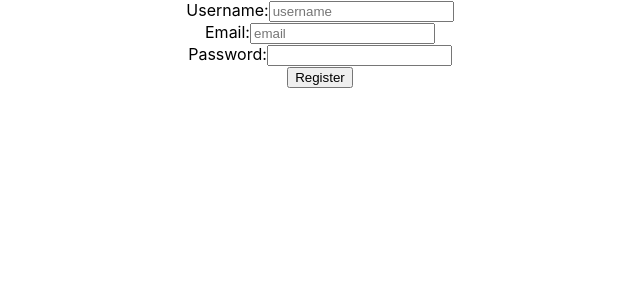
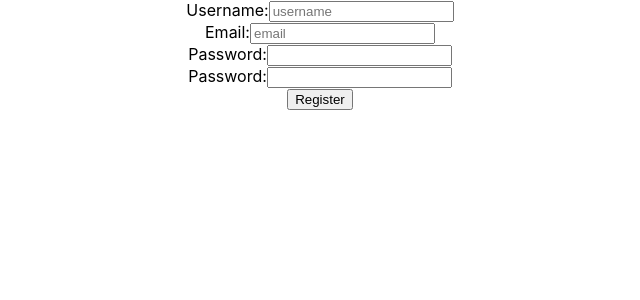
Before and after one commit to sz-sebestyen/ground-up-auth, a React (Create React App) app in the folder frontend/: page /registration in a window 1280 px wide. Shown: the top 300 px of the page, without its empty margins (320-960 px from the left). Built offline with nearby package versions, Linux system fonts and the light colour scheme.

Commit message:
Validate password

```diff
--- a/frontend/src/components/Input/Password.jsx
+++ b/frontend/src/components/Input/Password.jsx
@@ -1,14 +1,15 @@
 import React from "react";
 import Input from "./Input";
 
-function Password(props) {
+function Password({ ...rest }) {
   return (
     <Input
       label="Password:"
       required
       name="password"
       type="password"
-      {...props}
+      {...rest}
+      pattern="(?=.*[a-z])(?=.*[A-Z])(?=.*[0-9])(?=.*[.-_]).{8,}"
     />
   );
 }
--- a/frontend/src/pages/Registration.jsx
+++ b/frontend/src/pages/Registration.jsx
@@ -2,25 +2,45 @@ import React, { useState } from "react";
 import { Username, Email, Password } from "../components/Input";
 
 function Registration() {
-  const [dto, setDto] = useState({ username: "", email: "", password: "" });
+  const [dto, setDto] = useState({
+    username: "",
+    email: "",
+    password: "",
+    password2: "",
+  });
 
   const handleInputChange = async ({ target: { name, value } }) => {
     setDto((dto) => ({ ...dto, [name]: value }));
   };
 
-  const register = async () => {
-    console.log(dto);
+  const register = async ({ target }) => {
+    if (dto.password !== dto.password2) {
+      target.parentElement
+        .querySelector('input[name="password2"]')
+        .setCustomValidity("Reapeat password!");
+    } else {
+      target.parentElement
+        .querySelector('input[name="password2"]')
+        .setCustomValidity("");
+    }
+    const isValid = target.parentElement.querySelector("form").reportValidity();
+    console.log(dto, isValid);
   };
 
   return (
     <div>
       <div>
-        <Username value={dto.username} onChange={handleInputChange} />
-        <Email value={dto.email} onChange={handleInputChange} />
-        <Password value={dto.password} onChange={handleInputChange} />
-        <div>
-          <button onClick={register}>Register</button>
-        </div>
+        <form>
+          <Username value={dto.username} onChange={handleInputChange} />
+          <Email value={dto.email} onChange={handleInputChange} />
+          <Password value={dto.password} onChange={handleInputChange} />
+          <Password
+            value={dto.password2}
+            onChange={handleInputChange}
+            name="password2"
+          />
+        </form>
+        <button onClick={register}>Register</button>
       </div>
     </div>
   );
```
